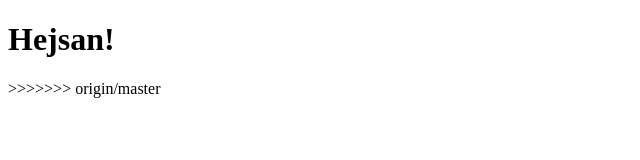
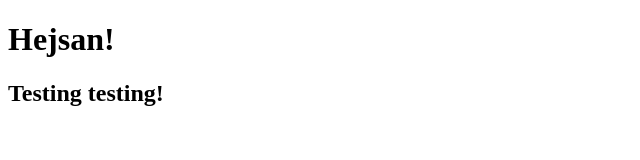
Before and after one commit to jonatanhogberg/Programvaruteknik-Projekt, a plain HTML site: page WebContent/index.html in a window 1280 px wide. Shown: the whole page, without its empty margins (0-640 px from the left). Drawn offline with Linux system fonts and the light colour scheme.

Commit message:
rigel test

```diff
--- a/WebContent/index.html
+++ b/WebContent/index.html
@@ -6,6 +6,6 @@
 </head>
 <body>
 	<h1>Hejsan!</h1>
->>>>>>> origin/master
+	<h2>Testing testing!</h2>
 </body>
 </html>
```
